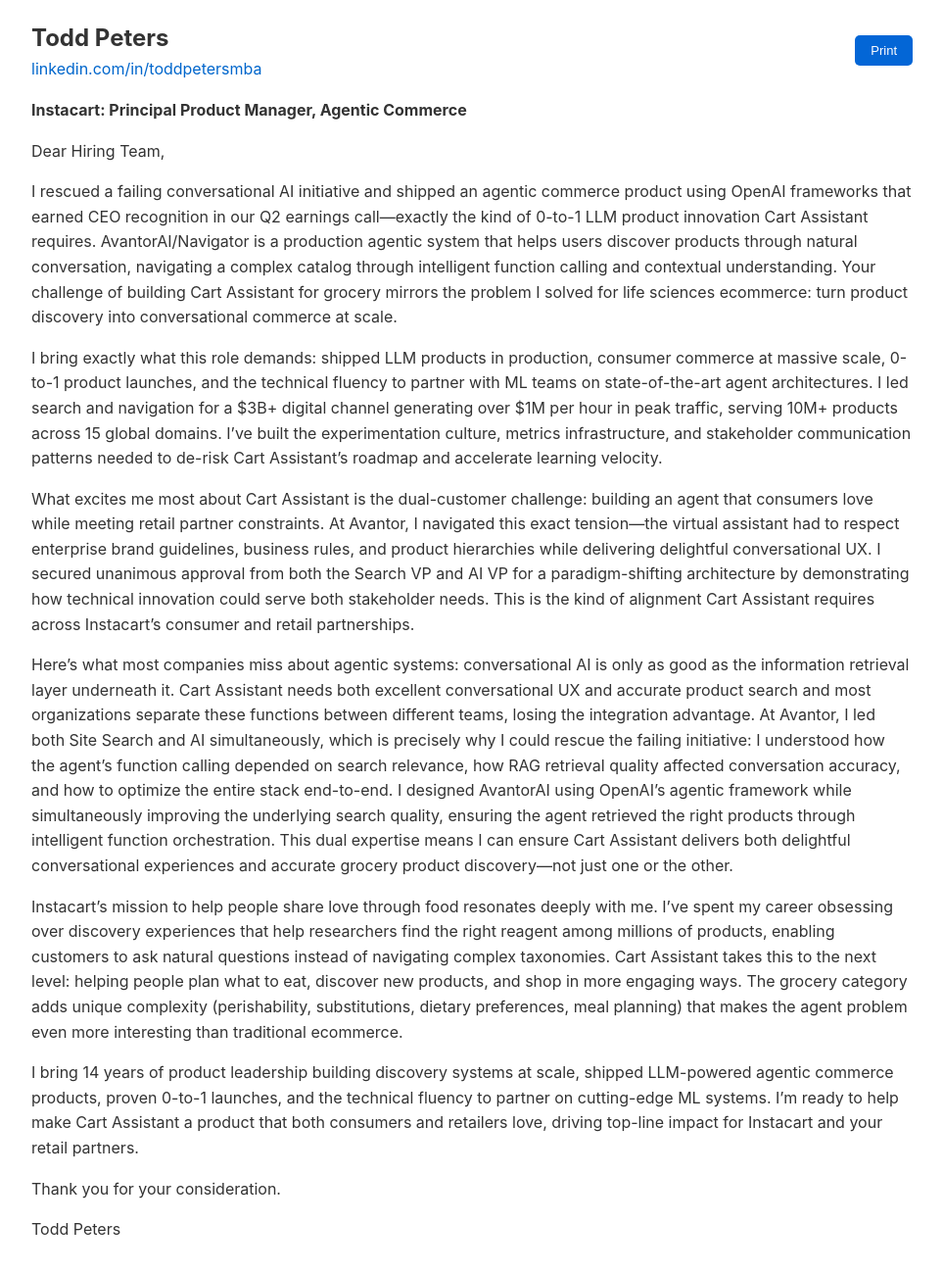
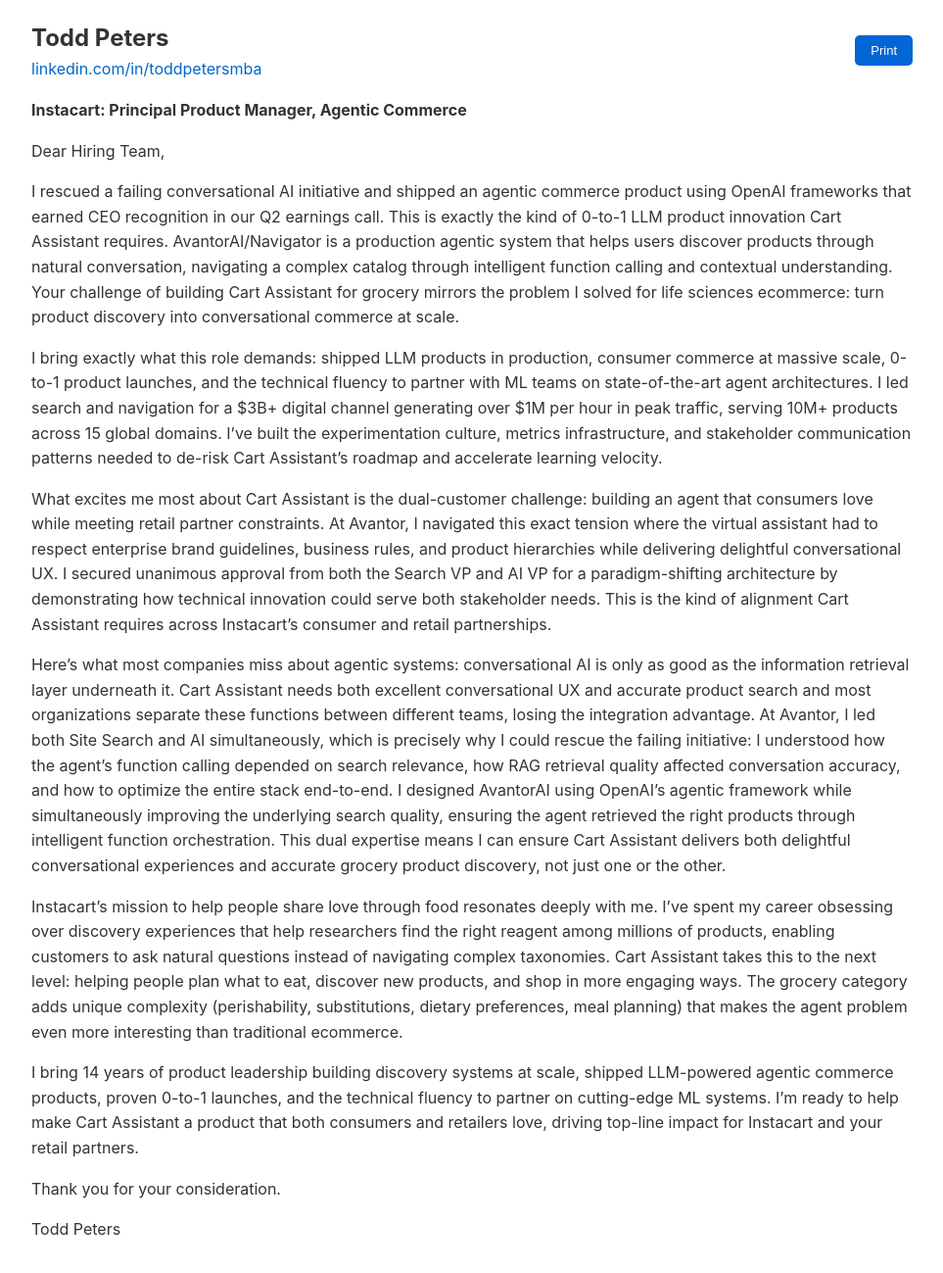
Before and after one commit to tsimech/tsimech.github.io, a Jekyll site: the page built from docs/instacart.md, in a window 1280 px wide and 1400 px high. Shown: the top 1299 px of the window at 98% size, without its empty margins (158-1121 px from the left). Built offline with Jekyll 4.4.1, drawn with Linux system fonts in a browser that asks for light colours.

Commit message:
Remove em-dashes from Instacart cover letter per formatting rules

```diff
--- a/docs/instacart.md
+++ b/docs/instacart.md
@@ -30,13 +30,13 @@ setTimeout(function() {
 
 Dear Hiring Team,
 
-I rescued a failing conversational AI initiative and shipped an agentic commerce product using OpenAI frameworks that earned CEO recognition in our Q2 earnings call—exactly the kind of 0-to-1 LLM product innovation Cart Assistant requires. AvantorAI/Navigator is a production agentic system that helps users discover products through natural conversation, navigating a complex catalog through intelligent function calling and contextual understanding. Your challenge of building Cart Assistant for grocery mirrors the problem I solved for life sciences ecommerce: turn product discovery into conversational commerce at scale.
+I rescued a failing conversational AI initiative and shipped an agentic commerce product using OpenAI frameworks that earned CEO recognition in our Q2 earnings call. This is exactly the kind of 0-to-1 LLM product innovation Cart Assistant requires. AvantorAI/Navigator is a production agentic system that helps users discover products through natural conversation, navigating a complex catalog through intelligent function calling and contextual understanding. Your challenge of building Cart Assistant for grocery mirrors the problem I solved for life sciences ecommerce: turn product discovery into conversational commerce at scale.
 
 I bring exactly what this role demands: shipped LLM products in production, consumer commerce at massive scale, 0-to-1 product launches, and the technical fluency to partner with ML teams on state-of-the-art agent architectures. I led search and navigation for a $3B+ digital channel generating over $1M per hour in peak traffic, serving 10M+ products across 15 global domains. I've built the experimentation culture, metrics infrastructure, and stakeholder communication patterns needed to de-risk Cart Assistant's roadmap and accelerate learning velocity.
 
-What excites me most about Cart Assistant is the dual-customer challenge: building an agent that consumers love while meeting retail partner constraints. At Avantor, I navigated this exact tension—the virtual assistant had to respect enterprise brand guidelines, business rules, and product hierarchies while delivering delightful conversational UX. I secured unanimous approval from both the Search VP and AI VP for a paradigm-shifting architecture by demonstrating how technical innovation could serve both stakeholder needs. This is the kind of alignment Cart Assistant requires across Instacart's consumer and retail partnerships.
+What excites me most about Cart Assistant is the dual-customer challenge: building an agent that consumers love while meeting retail partner constraints. At Avantor, I navigated this exact tension where the virtual assistant had to respect enterprise brand guidelines, business rules, and product hierarchies while delivering delightful conversational UX. I secured unanimous approval from both the Search VP and AI VP for a paradigm-shifting architecture by demonstrating how technical innovation could serve both stakeholder needs. This is the kind of alignment Cart Assistant requires across Instacart's consumer and retail partnerships.
 
-Here's what most companies miss about agentic systems: conversational AI is only as good as the information retrieval layer underneath it. Cart Assistant needs both excellent conversational UX and accurate product search and most organizations separate these functions between different teams, losing the integration advantage. At Avantor, I led both Site Search and AI simultaneously, which is precisely why I could rescue the failing initiative: I understood how the agent's function calling depended on search relevance, how RAG retrieval quality affected conversation accuracy, and how to optimize the entire stack end-to-end. I designed AvantorAI using OpenAI's agentic framework while simultaneously improving the underlying search quality, ensuring the agent retrieved the right products through intelligent function orchestration. This dual expertise means I can ensure Cart Assistant delivers both delightful conversational experiences and accurate grocery product discovery—not just one or the other.
+Here's what most companies miss about agentic systems: conversational AI is only as good as the information retrieval layer underneath it. Cart Assistant needs both excellent conversational UX and accurate product search and most organizations separate these functions between different teams, losing the integration advantage. At Avantor, I led both Site Search and AI simultaneously, which is precisely why I could rescue the failing initiative: I understood how the agent's function calling depended on search relevance, how RAG retrieval quality affected conversation accuracy, and how to optimize the entire stack end-to-end. I designed AvantorAI using OpenAI's agentic framework while simultaneously improving the underlying search quality, ensuring the agent retrieved the right products through intelligent function orchestration. This dual expertise means I can ensure Cart Assistant delivers both delightful conversational experiences and accurate grocery product discovery, not just one or the other.
 
 Instacart's mission to help people share love through food resonates deeply with me. I've spent my career obsessing over discovery experiences that help researchers find the right reagent among millions of products, enabling customers to ask natural questions instead of navigating complex taxonomies. Cart Assistant takes this to the next level: helping people plan what to eat, discover new products, and shop in more engaging ways. The grocery category adds unique complexity (perishability, substitutions, dietary preferences, meal planning) that makes the agent problem even more interesting than traditional ecommerce.
 
```
